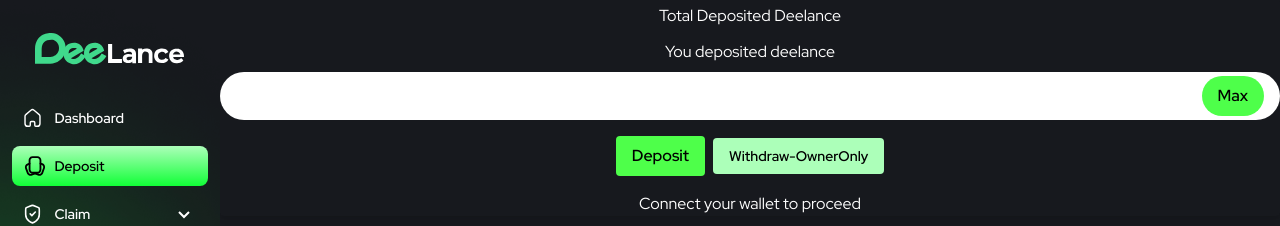
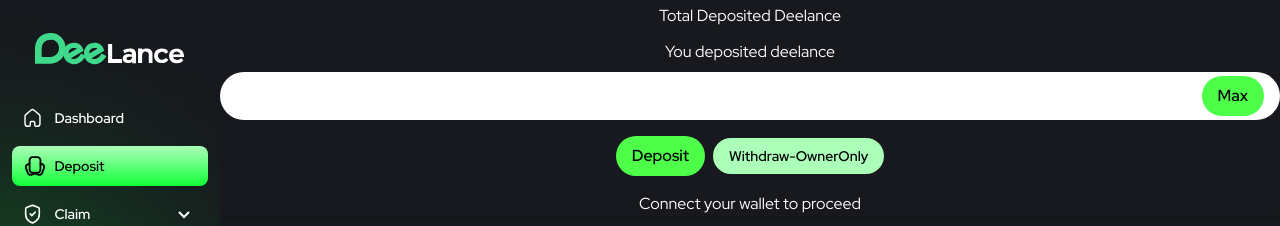
Before and after one commit to onweb3/test1, a Next.js app: page /deposit/walletConnect in a window 1280 px wide. Shown: the top 226 px of the page. Built offline with nearby package versions, Linux system fonts and the light colour scheme.

Commit message:
Update walletConnect.js

```diff
--- a/src/pages/deposit/walletConnect.js
+++ b/src/pages/deposit/walletConnect.js
@@ -137,13 +137,13 @@
         <div className="flex items-center justify-center space-x-2 mb-4">
 
           <button
-            className=" bg-green  text-black font-medium px-4 py-2 rounded focus:outline-none"
+            className=" bg-green  text-black font-medium px-4 py-2 rounded-full focus:outline-none"
             onClick={handleDepositButtonClick}
           >
             Deposit
           </button>
           <button
-            className=" bg-light-green text-black font-medium text-sm px-4 py-2 rounded focus:outline-none"
+            className=" bg-light-green text-black font-medium text-sm px-4 py-2 rounded-full focus:outline-none"
             onClick={handleGetwithdraw}
           >
             Withdraw-OwnerOnly
```
